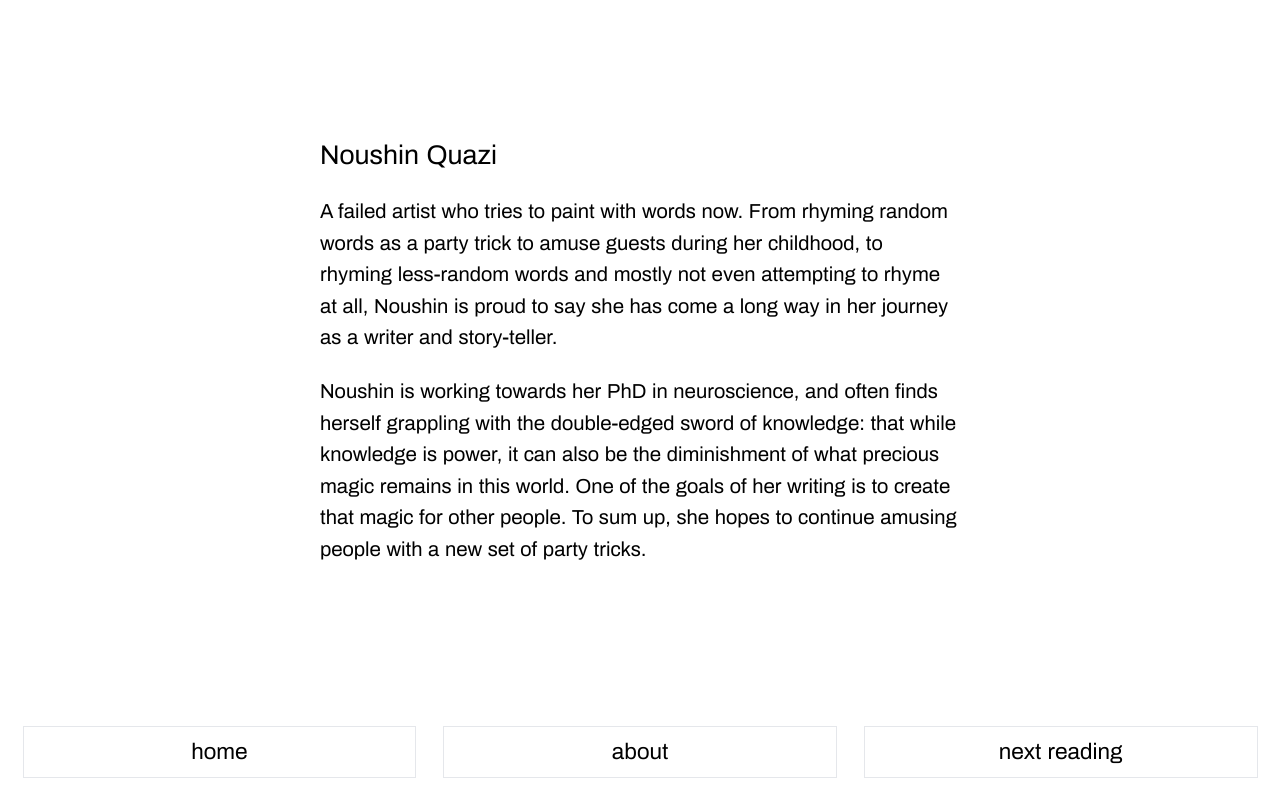
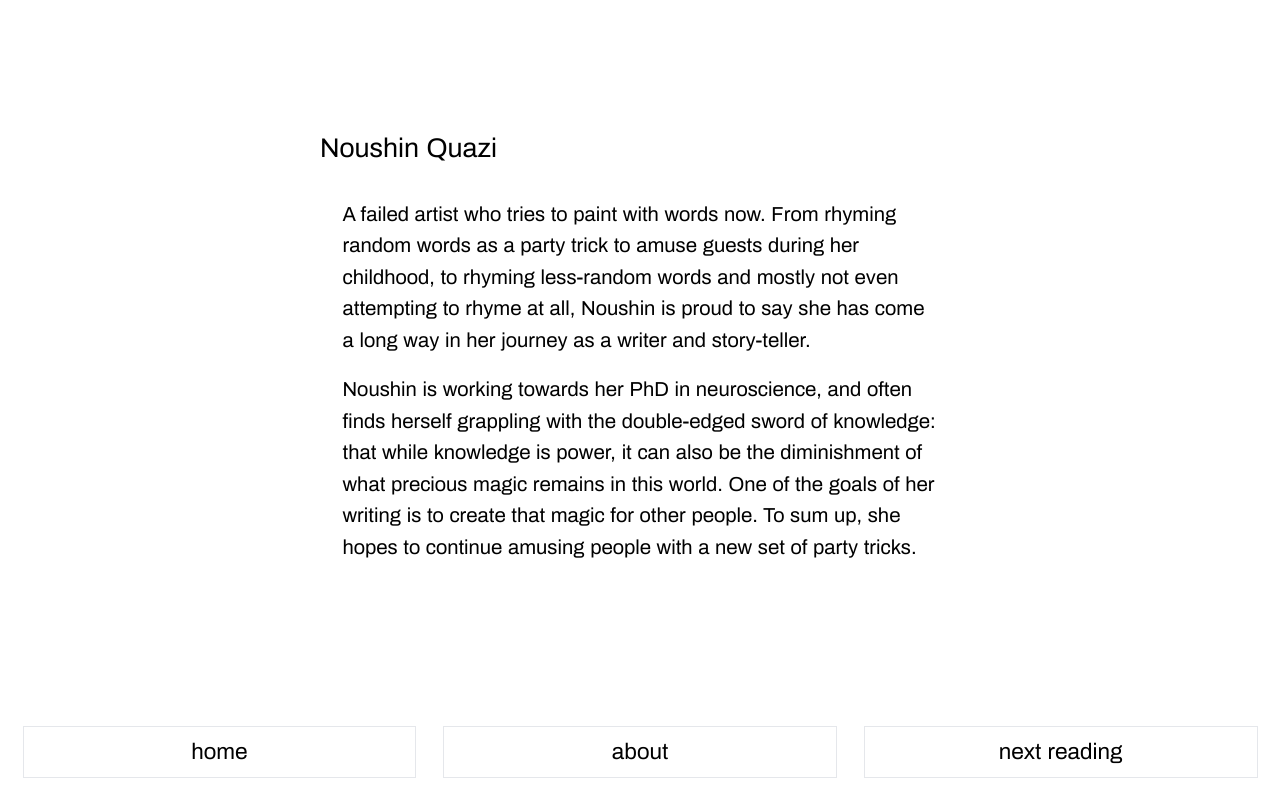
Before and after one commit to zlunchbox/readingspgh.com, a SvelteKit app: page /readers/noushin in a window 1280 px wide. Built offline with nearby package versions, Linux system fonts and the light colour scheme; a web font is replaced by a local one.

Commit message:
adjust padding

```diff
--- a/src/routes/readers/noushin/+page.svelte
+++ b/src/routes/readers/noushin/+page.svelte
@@ -3,14 +3,14 @@
 </script>
 
 <Biography name="Noushin Quazi">
-  <p class="pb-5">
+  <p class="px-5 py-2">
     A failed artist who tries to paint with words now. From rhyming random words
     as a party trick to amuse guests during her childhood, to rhyming
     less-random words and mostly not even attempting to rhyme at all, Noushin is
     proud to say she has come a long way in her journey as a writer and
     story-teller.
   </p>
-  <p>
+  <p class="px-5 py-2">
     Noushin is working towards her PhD in neuroscience, and often finds herself
     grappling with the double-edged sword of knowledge: that while knowledge is
     power, it can also be the diminishment of what precious magic remains in
```
